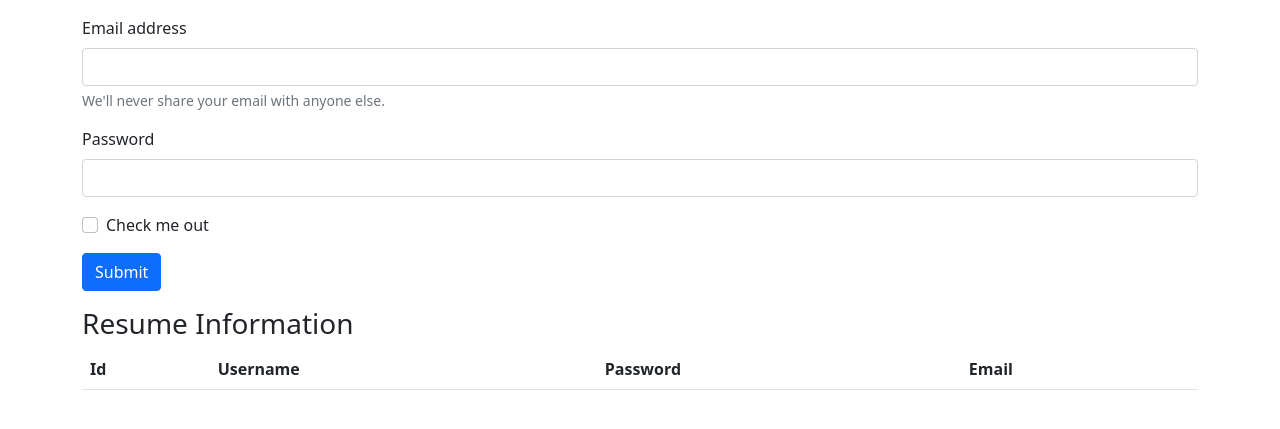
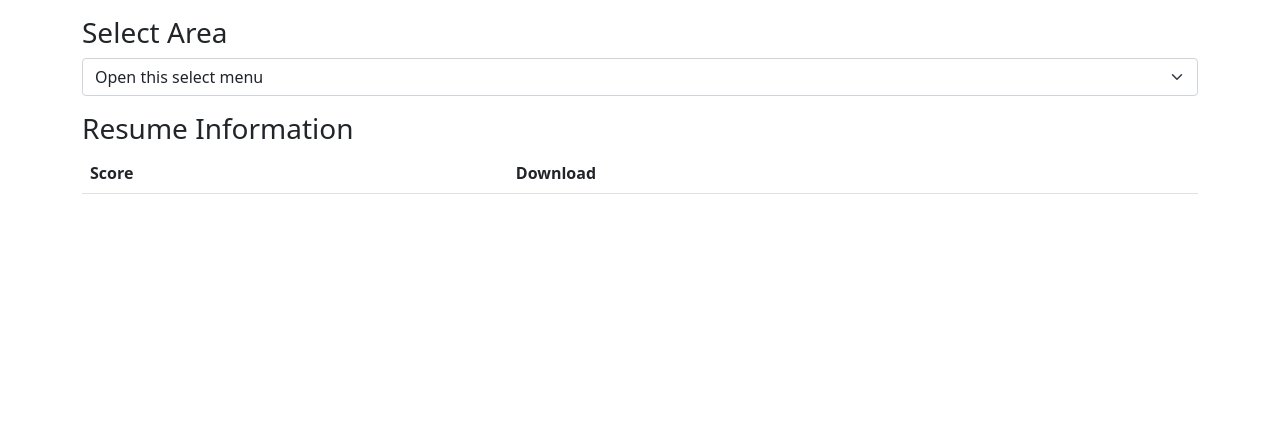
Before and after one commit to anchaljakhmola/Resume_Selector, a Flask app: template templates/index.html in a window 1280 px wide. Shown: the part 56-485 px from the top of the page. Run offline with Flask 2, Linux system fonts and the light colour scheme; the template is opened without the code that fills it, so the values that code supplies are empty.

Commit message:
Add files via upload
File Upload completed
under folder /uploads

```diff
--- a/app.py
+++ b/app.py
@@ -1,12 +1,18 @@
+import os
 from enum import unique
-from flask import Flask,render_template,request
+from flask import Flask,render_template,request,flash, redirect, url_for
+from werkzeug.utils import secure_filename
 from flask_sqlalchemy import SQLAlchemy
 from flask_login import LoginManager, login_manager, login_user, logout_user, login_required, UserMixin
 
 app = Flask(__name__)
 p='12345'
+UPLOAD_FOLDER = './uploads'
+ALLOWED_EXTENSIONS = {'pdf'}
+
 app.config['SQLALCHEMY_DATABASE_URI'] = 'mysql+pymysql://root:%s@localhost/resume_build'%p
 app.config['SQLALCHEMY_TRACK_MODIFICATIONS'] = False
+app.config['UPLOAD_FOLDER'] = UPLOAD_FOLDER
 app.config['SECRET_KEY'] = 'secrethaibhai'
 db = SQLAlchemy(app)
 
@@ -83,5 +89,28 @@ def do_login():
         else:
             return "No such User exists"
 
+def allowed_file(filename):
+    return '.' in filename and \
+           filename.rsplit('.', 1)[1].lower() in ALLOWED_EXTENSIONS
+
+@app.route('/user_seeker', methods=['GET', 'POST'])
+def upload_file():
+    if(request.method == 'POST'):
+        # check if the post request has the file part
+        if 'file' not in request.files:
+            flash('No file part')
+            return redirect(request.url)
+        file = request.files['file']
+        # If the user does not select a file, the browser submits an
+        # empty file without a filename.
+        if file.filename == '':
+            flash('No selected file')
+            return redirect(request.url)
+        if file and allowed_file(file.filename):
+            filename = secure_filename(file.filename)
+            file.save(os.path.join(app.config['UPLOAD_FOLDER'], filename))
+            return "Successfully Uploadded"                   #redirect(url_for('download_file', name=filename))
+    return "Wrong"
+
 if __name__ == "__main__":
     app.run(debug=True,port=5600)
--- a/templates/index.html
+++ b/templates/index.html
@@ -49,32 +49,21 @@
 </nav>
 
 <div class="container my-3">
-  <form>
-  <div class="mb-3">
-    <label for="exampleInputEmail1" class="form-label">Email address</label>
-    <input type="email" class="form-control" id="exampleInputEmail1" aria-describedby="emailHelp">
-    <div id="emailHelp" class="form-text">We'll never share your email with anyone else.</div>
-  </div>
-  <div class="mb-3">
-    <label for="exampleInputPassword1" class="form-label">Password</label>
-    <input type="password" class="form-control" id="exampleInputPassword1">
-  </div>
-  <div class="mb-3 form-check">
-    <input type="checkbox" class="form-check-input" id="exampleCheck1">
-    <label class="form-check-label" for="exampleCheck1">Check me out</label>
-  </div>
-  <button type="submit" class="btn btn-primary">Submit</button>
-</form>
+<h3>Select Area</h3>
+  <select class="form-select" aria-label="Default select example">
+  <option selected>Open this select menu</option>
+  <option value="1">Data Analytics</option>
+  <option value="2">Information Security</option>
+  <option value="3">Software Developement</option>
+</select>
 </div>
 <div class="container my-3">
 <h3>Resume Information</h3>
 <table class="table">
   <thead>
     <tr>
-      <th scope="col">Id</th>
-      <th scope="col">Username</th>
-      <th scope="col">Password</th>
-      <th scope="col">Email</th>
+      <th scope="col">Score</th>
+      <th scope="col">Download</th>
     </tr>
   </thead>
   <tbody>
--- a/templates/login.html
+++ b/templates/login.html
@@ -34,10 +34,6 @@
     <label for="exampleInputPassword1" class="form-label">Password</label>
     <input type="password" class="form-control" name="password" id="exampleInputPassword1">
   </div>
-  {% comment %} <div class="mb-3 form-check">
-    <input type="checkbox" class="form-check-input" id="exampleCheck1">
-    <label class="form-check-label" for="exampleCheck1">Check me out</label>
-  </div> {% endcomment %}
   <button type="submit" class="btn btn-primary">Submit</button>
   <a href="/signup">Sign up</a>
 </form>
```
Also changed, not shown: templates/user_seeker.html (+5 -7 lines).
